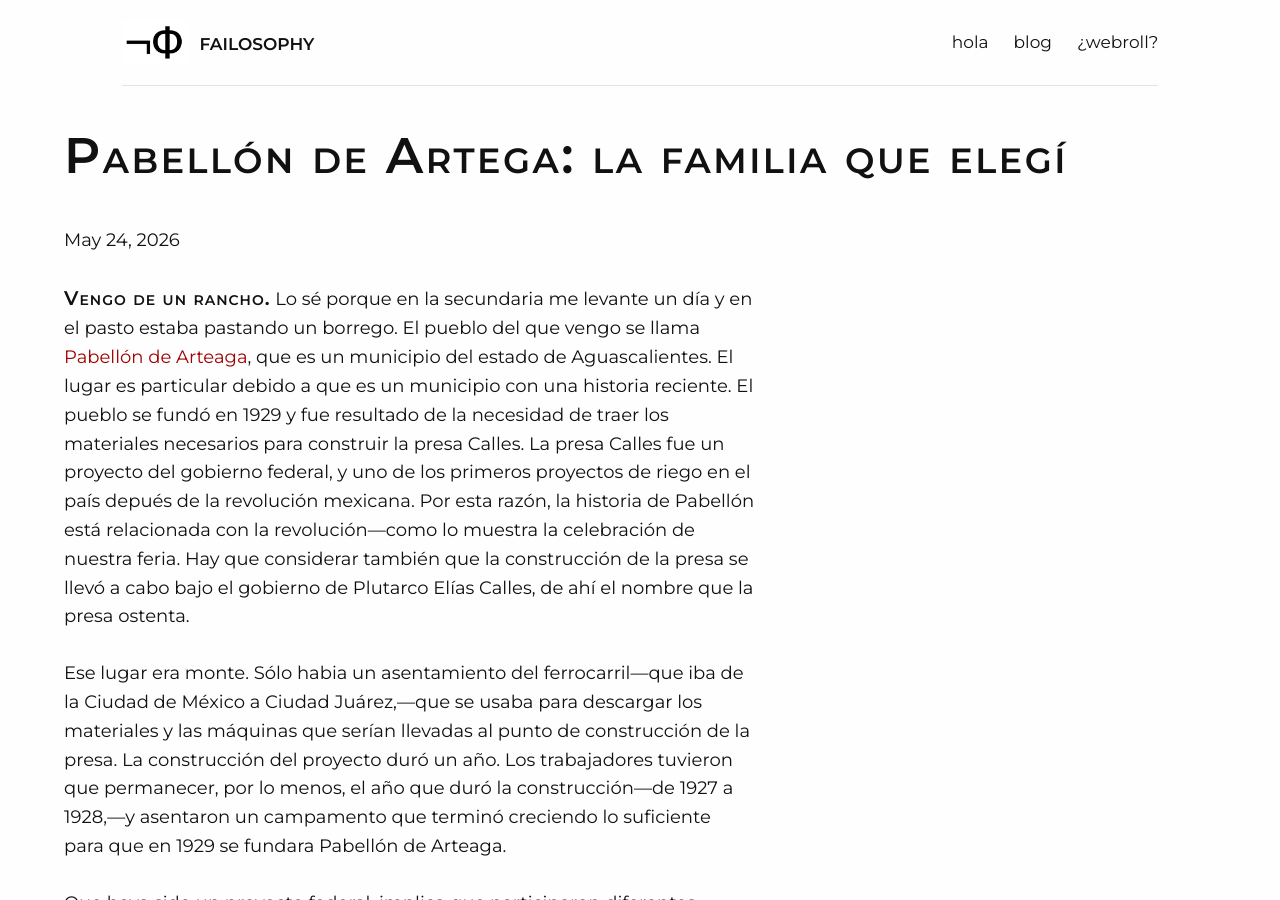
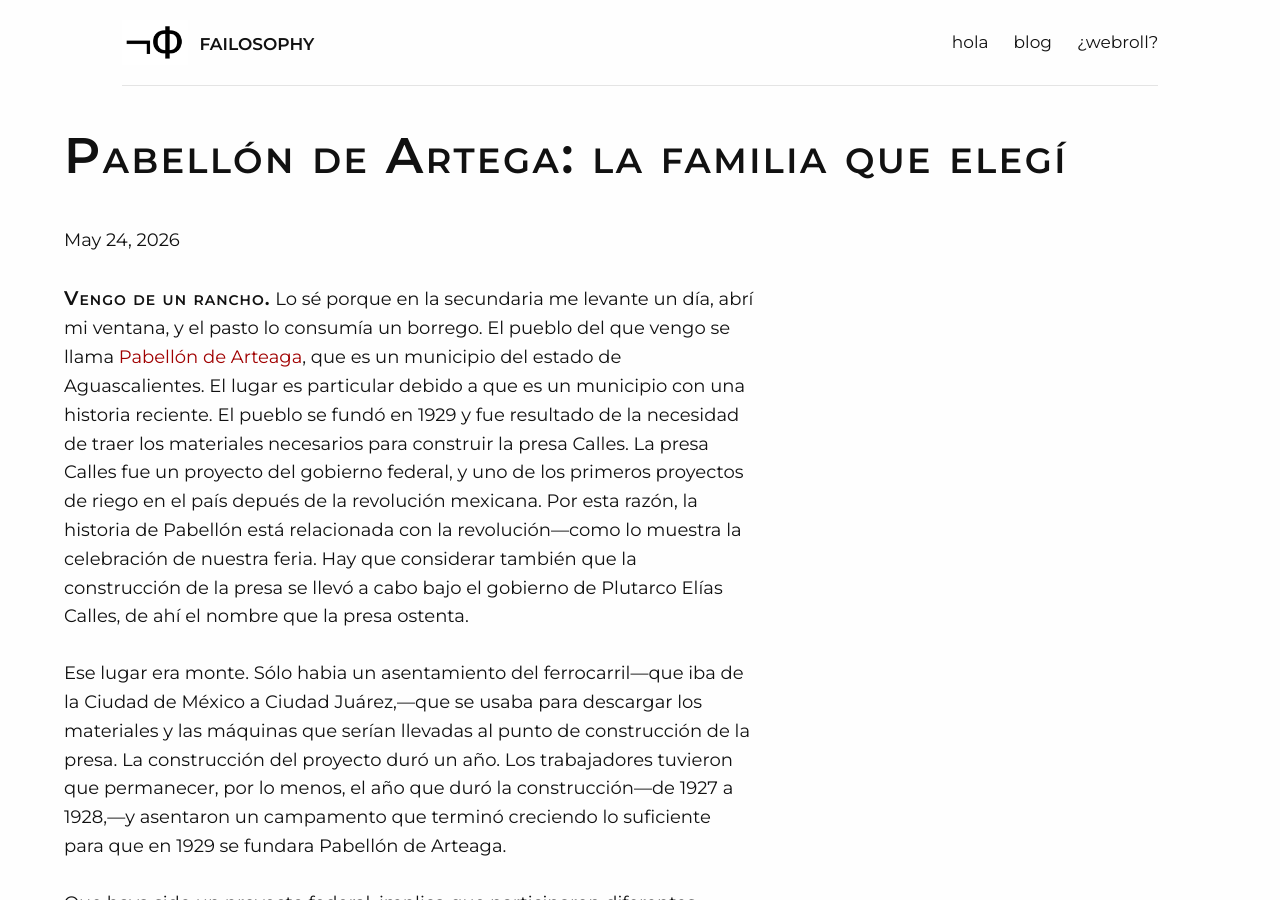
Before and after one commit to Oiuhukt/failosophy, a Jekyll site: the page built from _posts/2026-05-24-pabellondeart.md, in a window 1280 px wide and 900 px high. Built offline with Jekyll 4.4.1, drawn with Linux system fonts in a browser that asks for light colours; some web fonts are replaced.

Commit message:
nuevo post

```diff
--- a/_posts/2026-05-24-pabellondeart.md
+++ b/_posts/2026-05-24-pabellondeart.md
@@ -8,7 +8,7 @@ categories: escritura personal
 <!--more-->
 
 
-{% newthought 'Vengo de un rancho.' %} Lo sé porque en la secundaria me levante un día y  en el pasto estaba pastando un borrego. El pueblo del que vengo se llama [Pabellón de
+{% newthought 'Vengo de un rancho.' %} Lo sé porque en la secundaria me levante un día, abrí mi ventana, y el pasto lo consumía un borrego. El pueblo del que vengo se llama [Pabellón de
 Arteaga](https://es.wikipedia.org/wiki/Pabell%C3%B3n_de_Arteaga), que es un municipio
 del estado de Aguascalientes. El lugar es particular debido a que es un municipio con una historia reciente. El pueblo se fundó en 1929 y fue resultado de la necesidad de traer los materiales necesarios para construir la presa Calles. La
 presa Calles fue un proyecto del gobierno federal, y uno de los primeros proyectos
```
